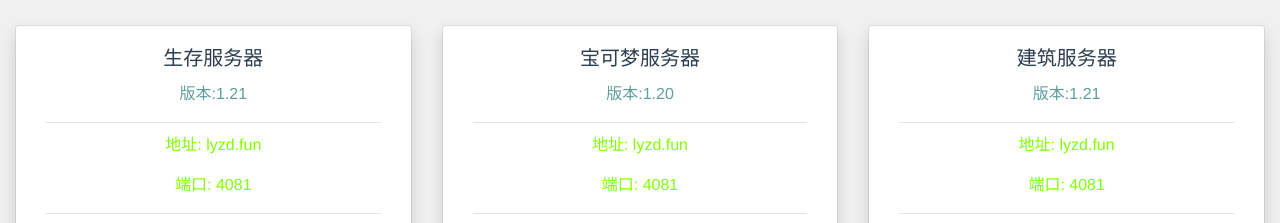
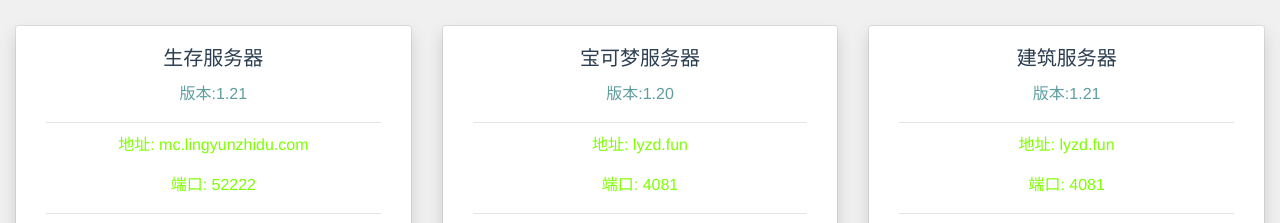
Before and after one commit to YQingYuQWQ/McWeb, a Vue app: page / in a window 1280 px wide. Shown: the part 840-1063 px from the top of the page. Built offline with nearby package versions, Linux system fonts and the light colour scheme.

Commit message:
更新服务器地址

```diff
--- a/src/views/HomeView.vue
+++ b/src/views/HomeView.vue
@@ -102,7 +102,7 @@
   data() {
     return {
       servers: [
-        { id: 1, title: "生存服务器", version: "1.21", address: "lyzd.fun", port: "4081" },
+        { id: 1, title: "生存服务器", version: "1.21", address: "mc.lingyunzhidu.com", port: "52222" },
         { id: 2, title: "宝可梦服务器", version: "1.20", address: "lyzd.fun", port: "4081" },
         { id: 3, title: "建筑服务器", version: "1.21", address: "lyzd.fun", port: "4081" }
       ]
```
